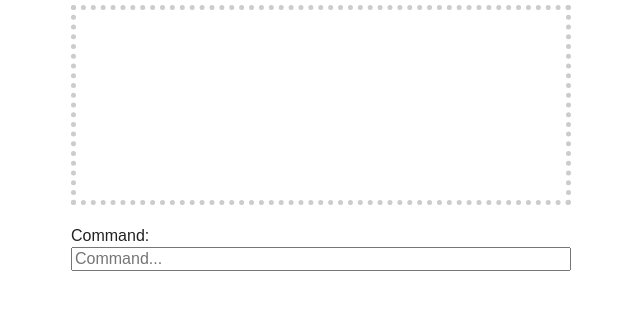
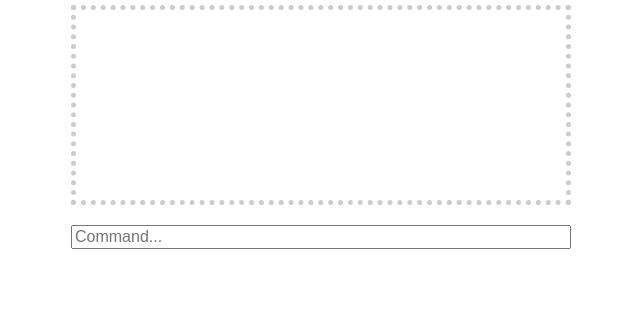
Before and after one commit to jonathan-fielding/CanvasCLI, a website: page index.html in a window 1280 px wide. Shown: the part 83-392 px from the top of the page, without its empty margins (319-959 px from the left). Drawn offline with Linux system fonts and the light colour scheme.

Commit message:
fixed html validation error

```diff
--- a/index.html
+++ b/index.html
@@ -20,7 +20,8 @@
         <div class="wrapper" role="main">
             <noscript>This has been built to require JS, sorry</noscript>
             <canvas class="canvas" id="output"></canvas>
-            <label for="command-prompt visuallyhidden">Command:</label> <input name="command-prompt" class="control" placeholder="Command..." />
+            <label for="command-prompt" class="visuallyhidden">Command:</label>
+            <input name="command-prompt" class="control" placeholder="Command..." />
         </div>
 
         <script>window.jQuery || document.write('<script src="bower_components/jquery/jquery.js"><\/script>')</script>
```
